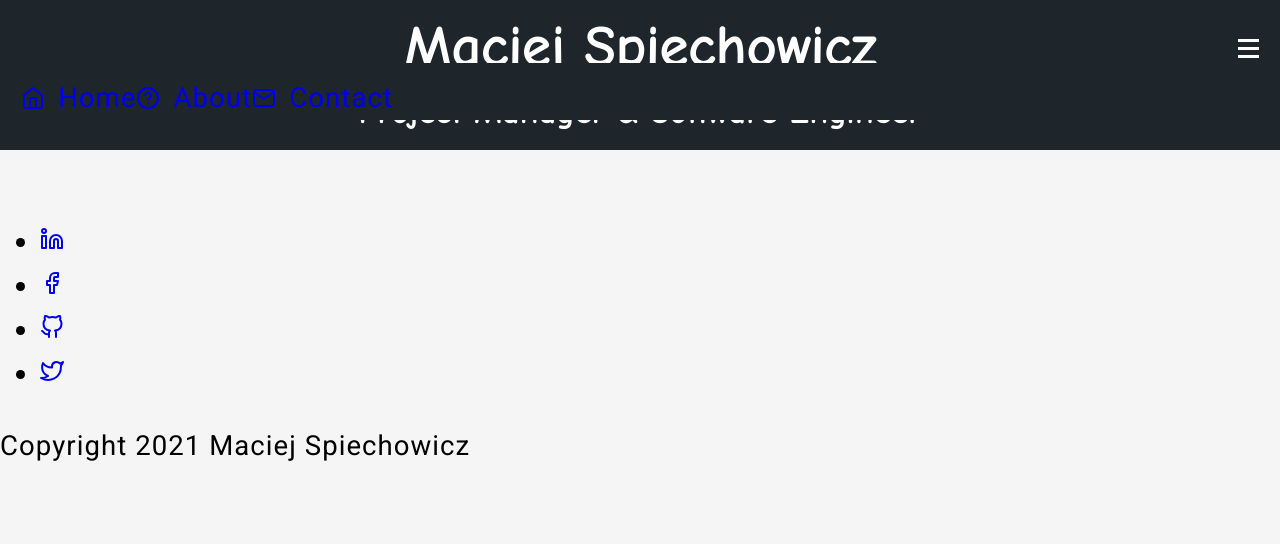
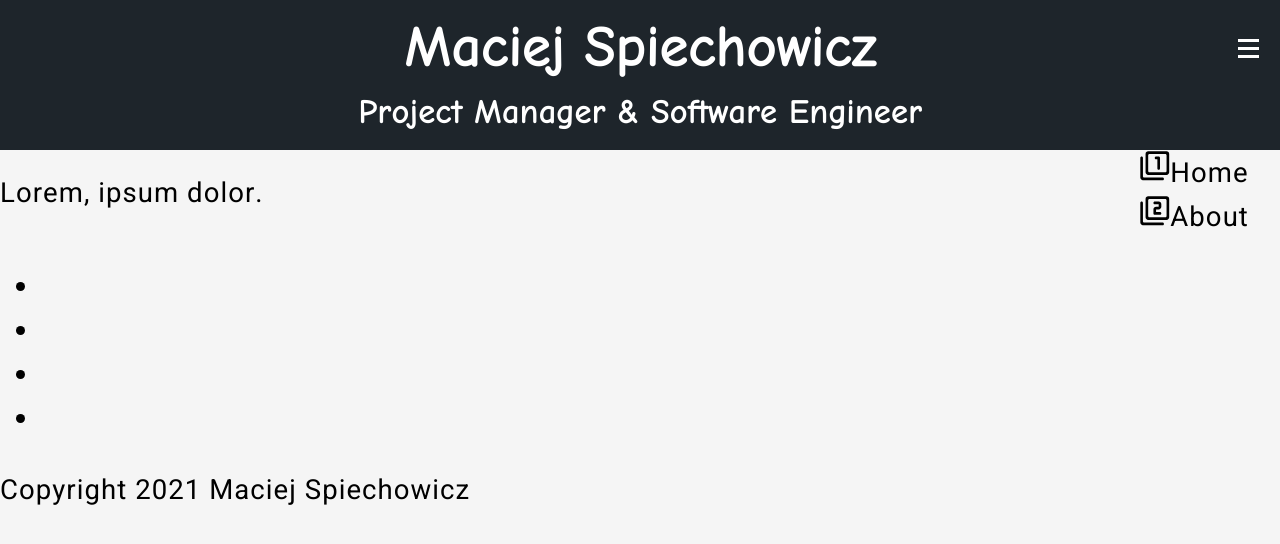
Before and after one commit to MSpiechowicz/maciejspiechowicz.com, a Gatsby site: page / in a window 1280 px wide. Built offline with nearby package versions, Linux system fonts and the light colour scheme; Gatsby itself is replaced by a stand-in of ours.

Commit message:
Adding page navigation functions

```diff
--- a/package.json
+++ b/package.json
@@ -5,6 +5,7 @@
   "version": "0.1.0",
   "author": "Kyle Mathews <mathews.kyle@gmail.com>",
   "dependencies": {
+    "@material-ui/icons": "^4.11.2",
     "emailjs-com": "^2.6.4",
     "gatsby": "^3.4.0",
     "gatsby-link": "3.3.0",
@@ -20,7 +21,6 @@
     "prop-types": "^15.7.2",
     "react": "^17.0.1",
     "react-dom": "^17.0.1",
-    "react-feather": "2.0.9",
     "react-helmet": "^6.1.0",
     "sass": "1.32.12"
   },
--- a/src/components/PageFooter.js
+++ b/src/components/PageFooter.js
@@ -1,6 +1,6 @@
 import React from "react"
 import { Link } from "gatsby"
-import { Linkedin, Facebook, Twitter, GitHub } from "react-feather"
+// import { Linkedin, Facebook, Twitter, GitHub } from "react-feather"
 
 export default function Footer() {
   return (
@@ -9,22 +9,22 @@ export default function Footer() {
         <ul className="list-social">
           <li>
             <Link to="http://www.linkedin.com/in/mspiechowicz">
-              <Linkedin className="list-social-icon" />
+              {/* <Linkedin className="list-social-icon" /> */}
             </Link>
           </li>
           <li>
             <Link to="http://www.facebook.com/maciej.spiechowicz">
-              <Facebook className="list-social-icon" />
+              {/* <Facebook className="list-social-icon" /> */}
             </Link>
           </li>
           <li>
             <Link to="http://github.com/mspiechowicz">
-              <GitHub className="list-social-icon" />
+              {/* <GitHub className="list-social-icon" /> */}
             </Link>
           </li>
           <li>
             <Link to="http://twitter.com/m_spiechowicz">
-              <Twitter className="list-social-icon" />
+              {/* <Twitter className="list-social-icon" /> */}
             </Link>
           </li>
         </ul>
--- a/src/components/PageHeader.js
+++ b/src/components/PageHeader.js
@@ -1,5 +1,4 @@
 import React from "react"
-import { Home, HelpCircle, Mail } from "react-feather"
 
 export default function Header() {
   return (
@@ -20,32 +19,7 @@ export default function Header() {
             <div></div>
           </div>
         </div>
-        <div className="header-menu">
-          <div className="header-menu__navigation background__color--secondary">
-            <div className="header-menu__navigation__item">
-              <a href="/" alt="Home" className="text__decoration--none">
-                <Home />
-                Home
-              </a>
-            </div>
-            <div className="header-menu__navigation__item">
-              <a href="/about" alt="About" className="text__decoration--none">
-                <HelpCircle />
-                About
-              </a>
-            </div>
-            <div className="header-menu__navigation__item">
-              <a
-                href="/contact"
-                alt="Contact"
-                className="text__decoration--none"
-              >
-                <Mail />
-                Contact
-              </a>
-            </div>
-          </div>
-        </div>
+
       </div>
     </header>
   )
--- a/src/components/PageLayout.js
+++ b/src/components/PageLayout.js
@@ -1,7 +1,7 @@
 import React, { Fragment } from "react"
 import PageHeader from "../components/PageHeader"
 import PageContent from "../components/PageContent"
-import PageSideNavigation from "../components/PageSideNavigation"
+import PageNavigation from "../components/navigation/PageNavigation"
 import PageFooter from "../components/PageFooter"
 
 const PageLayout = props => {
@@ -10,7 +10,7 @@ const PageLayout = props => {
       <PageHeader />
       <main>
         <PageContent children={props.children}/>
-        <PageSideNavigation />
+        <PageNavigation />
       </main>
       <PageFooter />
     </Fragment>
--- a/src/components/PageSection.js
+++ b/src/components/PageSection.js
@@ -2,7 +2,7 @@ import React from 'react'
 
 const PageSection = () => {
     return (
-        <section></section>
+        <section>Lorem, ipsum dolor.</section>
     )
 }
 
--- a/src/components/PageSideNavigation.js
+++ /dev/null
@@ -1,7 +0,0 @@
-import React from 'react'
-
-const PageSideNavigation = () => {
-    return <div className="page-navigation__side"></div>
-}
-
-export default PageSideNavigation
--- /dev/null
+++ b/src/components/navigation/PageNavigation.js
@@ -0,0 +1,12 @@
+import React from "react"
+import PageNavigationMenu from "./PageNavigationMenu"
+
+const PageNavigation = () => {
+  return (
+    <div className="page-navigation">
+      <PageNavigationMenu />
+    </div>
+  )
+}
+
+export default PageNavigation
--- /dev/null
+++ b/src/components/navigation/PageNavigationMenu.js
@@ -0,0 +1,57 @@
+import React from "react"
+import PageNavigationMenuItem from "./PageNavigationMenuItem"
+import {
+  Filter1Rounded,
+  Filter2Rounded,
+  Filter3Rounded,
+  Filter4Rounded,
+} from "@material-ui/icons"
+
+const PageNavigationMenu = () => {
+  const menuItems = [
+    {
+      key: "menu_item_1",
+      title: "Home",
+      icon: <Filter1Rounded />,
+      url: "/",
+      alt: "Home",
+    },
+    {
+      key: "menu_item_2",
+      title: "About",
+      icon: <Filter2Rounded />,
+      url: "/",
+      alt: "About",
+    },
+    {
+      key: "menu_item_3",
+      title: "Projects",
+      icon: <Filter3Rounded />,
+      url: "/",
+      alt: "Projects",
+    },
+    {
+      key: "menu_item_4",
+      title: "Contact",
+      icon: <Filter4Rounded />,
+      url: "/",
+      alt: "Contact",
+    },
+  ]
+
+  return (
+    <div className="page-navigation__menu">
+      {menuItems.map(item => (
+        <PageNavigationMenuItem
+          key={item.key}
+          title={item.title}
+          icon={item.icon}
+          url={item.url}
+          alt={item.alt}
+        />
+      ))}
+    </div>
+  )
+}
+
+export default PageNavigationMenu
--- /dev/null
+++ b/src/components/navigation/PageNavigationMenuItem.js
@@ -0,0 +1,14 @@
+import React from "react"
+
+const PageNavigationItem = ({ icon, title, href, alt }) => {
+  return (
+    <div className="page-navigation__menu__item">
+      <a href={href} alt={alt} className="text__decoration--none">
+        {icon}
+        {title}
+      </a>
+    </div>
+  )
+}
+
+export default PageNavigationItem
--- a/src/styles/components/components.scss
+++ b/src/styles/components/components.scss
@@ -1,3 +1,4 @@
 @use "./footer";
 @use "./header";
 @use "./layout";
+@use "./navigation/PageNavigation"
--- /dev/null
+++ b/src/styles/components/navigation/PageNavigation.scss
@@ -0,0 +1,9 @@
+@use "./PageNavigationMenu.scss";
+@use "./PageNavigationMenuItem.scss";
+
+.page-navigation {
+  position: absolute;
+  top: 0;
+  right: 0;
+  height: 100%;
+}
--- a/src/styles/index.scss
+++ b/src/styles/index.scss
@@ -12,7 +12,6 @@ html,
 body {
   padding: 0;
   margin: 0;
-  overflow-x: hidden;
   height: 100%;
   width: 100%;
 }
@@ -36,3 +35,8 @@ section {
   margin-inline: auto;
   width: 100%;
 }
+
+main {
+  position: relative;
+  overflow: hidden;
+}
```
Also changed, not shown: src/components/PageTopNavigation.js (deleted, +0 -7 lines), src/styles/components/navigation/PageNavigationMenu.scss (added), src/styles/components/navigation/PageNavigationMenuItem.scss (added), 1 other file.
